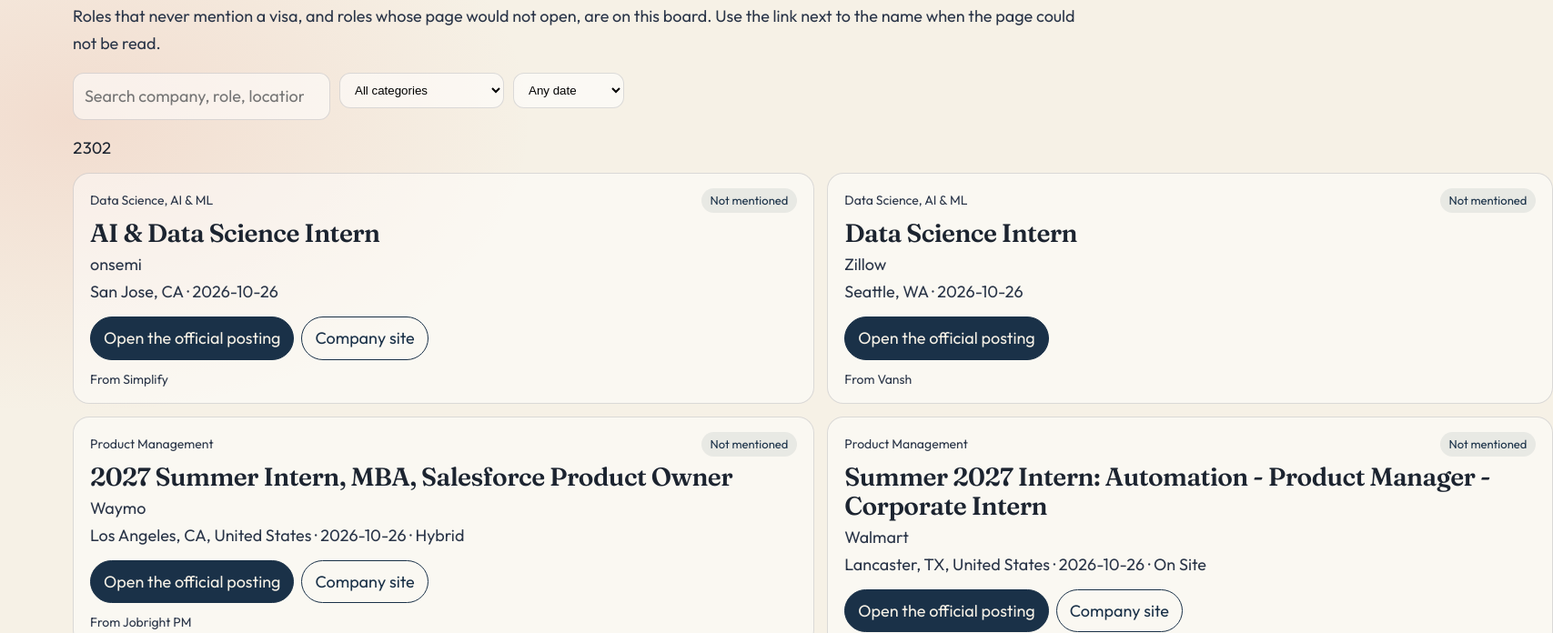
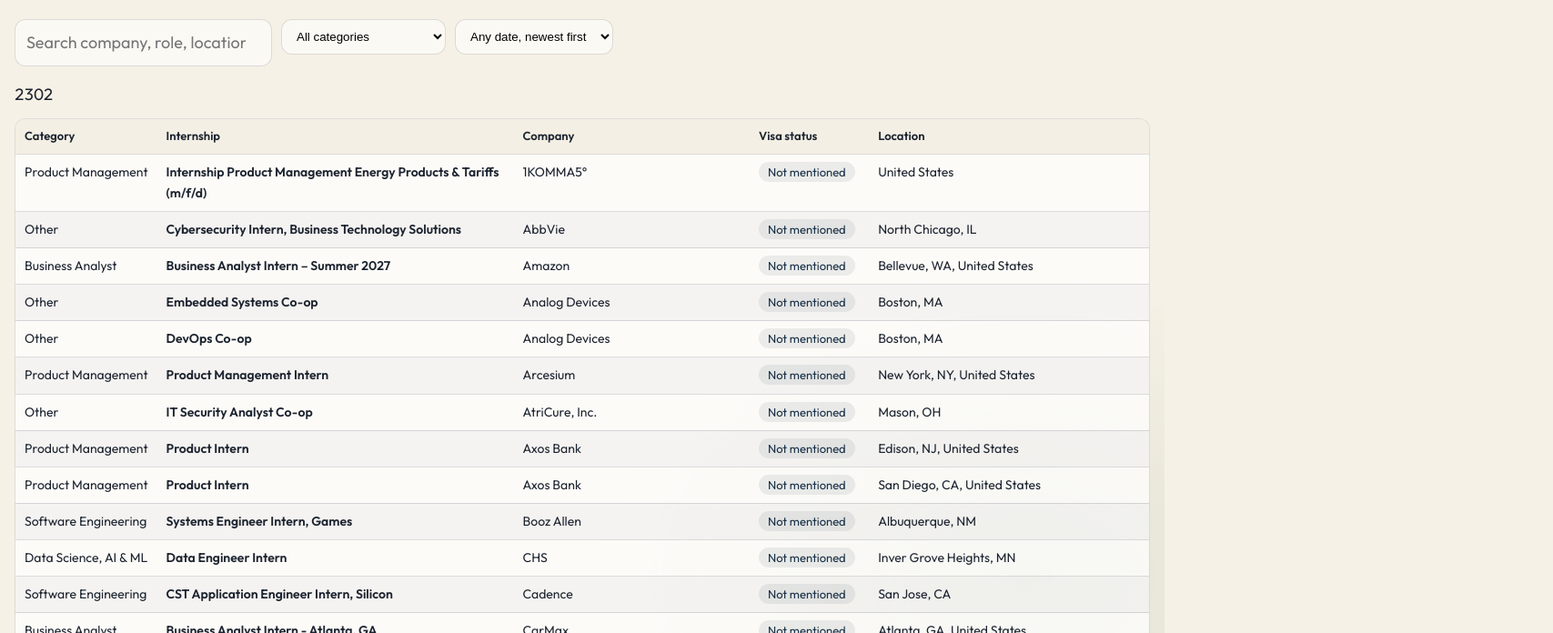
Before and after one commit to Joanuser/personal_website, a React (Vite) app: page /dashboard in a window 1280 px wide. Shown: the part 484-1180 px from the top of the page at 91% size, 1707 px wide, since content can reach past the window. Built offline with nearby package versions, Linux system fonts and the light colour scheme.

Commit message:
Show filtered internships in a spreadsheet sorted newest first
Add one-day, three-day, and seven-day posted-date filters. Each result row lists category, role, company, visa status, location, posted date, age, and both links.

Co-authored-by: chihchi <chihchi@umich.edu>

```diff
--- a/src/pages/Internships.tsx
+++ b/src/pages/Internships.tsx
@@ -49,21 +49,19 @@ type VisaFilter = "all" | "accept" | "silent" | "unread";
 
 const ACCEPT = new Set<Acceptance>(["sponsorship", "cpt_opt", "international", "company_policy"]);
 
-const SOURCE_LABEL: Record<string, string> = {
-  simplify: "Simplify",
-  "simplify-off": "Simplify off-season",
-  vansh: "Vansh",
-  "vansh-off": "Vansh off-season",
-  sndsh: "sndsh",
-  "jobright-pm": "Jobright PM",
-  "jobright-ba": "Jobright BA",
-};
-
 function daysSince(posted: string | null): number | null {
   if (!posted) return null;
   const then = Date.parse(`${posted}T12:00:00Z`);
   if (Number.isNaN(then)) return null;
   return Math.floor((Date.now() - then) / 86_400_000);
+}
+
+function ageLabel(posted: string | null, zh: boolean): string {
+  const age = daysSince(posted);
+  if (age === null) return zh ? "未寫" : "Unknown";
+  if (age <= 0) return zh ? "今天" : "Today";
+  if (zh) return `${age} 天前`;
+  return age === 1 ? "1 day ago" : `${age} days ago`;
 }
 
 function regionOf(role: Role): Region {
@@ -117,9 +115,22 @@ export function Internships() {
         unread: "只有連結",
         search: "搜公司、職稱、地點",
         allCategories: "全部職類",
-        allDates: "不限日期",
+        allDates: "不限日期，由新到舊",
+        day: "1 天內",
+        three: "3 天內",
+        seven: "7 天內",
         week: "14 天內",
         month: "30 天內",
+        colCategory: "職類",
+        colRole: "實習名稱",
+        colCompany: "公司名稱",
+        colVisa: "簽證贊助狀態",
+        colLocation: "地點",
+        colPosted: "post 時間",
+        colAge: "距離今天",
+        colOfficial: "打開官網職缺",
+        colCompanySite: "公司官網",
+        unknownVisa: "未查",
         empty: "這個條件下面沒有職缺。",
         more: "再看一些",
         open: "打開官網職缺",
@@ -153,9 +164,22 @@ export function Internships() {
         unread: "Link only",
         search: "Search company, role, location",
         allCategories: "All categories",
-        allDates: "Any date",
+        allDates: "Any date, newest first",
+        day: "Last 1 day",
+        three: "Last 3 days",
+        seven: "Last 7 days",
         week: "Last 14 days",
         month: "Last 30 days",
+        colCategory: "Category",
+        colRole: "Internship",
+        colCompany: "Company",
+        colVisa: "Visa status",
+        colLocation: "Location",
+        colPosted: "Posted",
+        colAge: "How long ago",
+        colOfficial: "Open the posting",
+        colCompanySite: "Company site",
+        unknownVisa: "Not checked",
         empty: "Nothing matches these filters.",
         more: "Show more",
         open: "Open the official posting",
@@ -209,6 +233,11 @@ export function Internships() {
       if (!needle) return true;
       const hay = `${role.company} ${role.role} ${role.location} ${role.evidence}`.toLowerCase();
       return hay.includes(needle);
+    }).sort((a, b) => {
+      if (a.posted && b.posted && a.posted !== b.posted) return a.posted < b.posted ? 1 : -1;
+      if (a.posted) return -1;
+      if (b.posted) return 1;
+      return a.company.localeCompare(b.company);
     });
   }, [regionRoles, region, visa, query, category, windowDays]);
 
@@ -307,6 +336,9 @@ export function Internships() {
           <span className="sr-only">{copy.allDates}</span>
           <select value={windowDays} onChange={(event) => setWindowDays(event.target.value)}>
             <option value="all">{copy.allDates}</option>
+            <option value="1">{copy.day}</option>
+            <option value="3">{copy.three}</option>
+            <option value="7">{copy.seven}</option>
             <option value="14">{copy.week}</option>
             <option value="30">{copy.month}</option>
           </select>
@@ -315,53 +347,62 @@ export function Internships() {
 
       <p className="board-count">{filtered.length}</p>
       {filtered.length === 0 && payload && <p className="board-help">{copy.empty}</p>}
-      <div className="board-list">
+      {filtered.length > 0 && (
+        <div className="board-sheet">
+          <table className="board-table">
+            <thead>
+              <tr>
+                <th scope="col">{copy.colCategory}</th>
+                <th scope="col">{copy.colRole}</th>
+                <th scope="col">{copy.colCompany}</th>
+                <th scope="col">{copy.colVisa}</th>
+                <th scope="col">{copy.colLocation}</th>
+                <th scope="col">{copy.colPosted}</th>
+                <th scope="col">{copy.colAge}</th>
+                <th scope="col">{copy.colOfficial}</th>
+                <th scope="col">{copy.colCompanySite}</th>
+              </tr>
+            </thead>
+            <tbody>
               {filtered.slice(0, shown).map((role) => {
                 const href = role.officialUrl || role.applyUrl;
-          const label = badge(role);
-          const linkText = role.acceptance === "unread" || role.acceptance === "listed" ? copy.openLink : copy.open;
+                const status = badge(role) || copy.unknownVisa;
                 return (
-            <article key={`${role.region ?? "us"}-${role.id}`} className="board-card">
-              <div className="board-card-top">
-                <span>{role.category}</span>
-                {label && <span className={`board-badge is-${role.acceptance}`}>{label}</span>}
-              </div>
-              <h2>{role.role}</h2>
-              <p className="board-company">{role.company}</p>
-              <p className="board-where">
-                {[role.location, role.posted, role.workModel].filter(Boolean).join(" · ")}
-              </p>
-              {role.evidence && (
-                <blockquote>
-                  {role.acceptance === "company_policy" && role.evidenceRole ? (
-                    <>
-                      {copy.evidenceFrom}「{role.evidenceRole}」{copy.wrote}：「{role.evidence}」
-                    </>
+                  <tr key={`${role.region ?? "us"}-${role.id}`}>
+                    <td>{role.category}</td>
+                    <td className="role-cell">{role.role}</td>
+                    <td>{role.company}</td>
+                    <td>
+                      <span className={`board-badge is-${role.acceptance}`}>{status}</span>
+                    </td>
+                    <td>{role.location || "—"}</td>
+                    <td>{role.posted || "—"}</td>
+                    <td>{ageLabel(role.posted, zh)}</td>
+                    <td>
+                      {href ? (
+                        <a href={href} target="_blank" rel="noreferrer">
+                          {copy.open}
+                        </a>
                       ) : (
-                    <>「{role.evidence}」</>
+                        "—"
                       )}
-                </blockquote>
-              )}
-              <div className="board-actions">
-                {href && (
-                  <a className="button primary" href={href} target="_blank" rel="noreferrer">
-                    {linkText}
-                  </a>
-                )}
-                {role.companyUrl && (
-                  <a className="button ghost" href={role.companyUrl} target="_blank" rel="noreferrer">
+                    </td>
+                    <td>
+                      {role.companyUrl ? (
+                        <a href={role.companyUrl} target="_blank" rel="noreferrer">
                           {copy.company}
                         </a>
+                      ) : (
+                        "—"
                       )}
-              </div>
-              <p className="board-from">
-                {copy.sources}{" "}
-                {role.sources.map((source) => SOURCE_LABEL[source] ?? source).join(" · ")}
-              </p>
-            </article>
+                    </td>
+                  </tr>
                 );
               })}
+            </tbody>
+          </table>
         </div>
+      )}
       {shown < filtered.length && (
         <button type="button" className="button ghost board-more" onClick={() => setShown((value) => value + 48)}>
           {copy.more}
--- a/src/styles.css
+++ b/src/styles.css
@@ -152,6 +152,7 @@ button, input { font: inherit; color: inherit; }
   clip: rect(0, 0, 0, 0);
   border: 0;
 }
+.board.wrap { width: min(1480px, calc(100% - 32px)); }
 .board { padding-top: 36px; padding-bottom: 72px; }
 .board-kicker {
   margin: 0 0 8px;
@@ -228,6 +229,38 @@ button, input { font: inherit; color: inherit; }
   min-width: min(100%, 240px);
 }
 .board-count { margin: 0 0 12px; font-variant-numeric: tabular-nums; }
+.board-sheet {
+  max-height: min(72vh, 860px);
+  overflow: auto;
+  border: 1px solid var(--line);
+  border-radius: 12px;
+  background: rgba(255, 255, 255, 0.72);
+}
+.board-table {
+  width: 100%;
+  min-width: 1180px;
+  border-collapse: collapse;
+  font-size: 14px;
+}
+.board-table th,
+.board-table td {
+  border-bottom: 1px solid var(--line);
+  padding: 8px 10px;
+  text-align: left;
+  vertical-align: top;
+  white-space: nowrap;
+}
+.board-table th {
+  position: sticky;
+  top: 0;
+  z-index: 1;
+  background: #f4efe4;
+  font-size: 13px;
+  font-weight: 650;
+}
+.board-table tbody tr:nth-child(even) { background: rgba(26, 49, 72, 0.035); }
+.board-table a { color: var(--blue); text-underline-offset: 2px; }
+.board-table .role-cell { white-space: normal; min-width: 220px; font-weight: 600; }
 .board-list { display: grid; gap: 14px; }
 @media (min-width: 960px) {
   .board-list { grid-template-columns: 1fr 1fr; align-items: start; }
```
Lines whose indentation alone changed are shown as unchanged.
